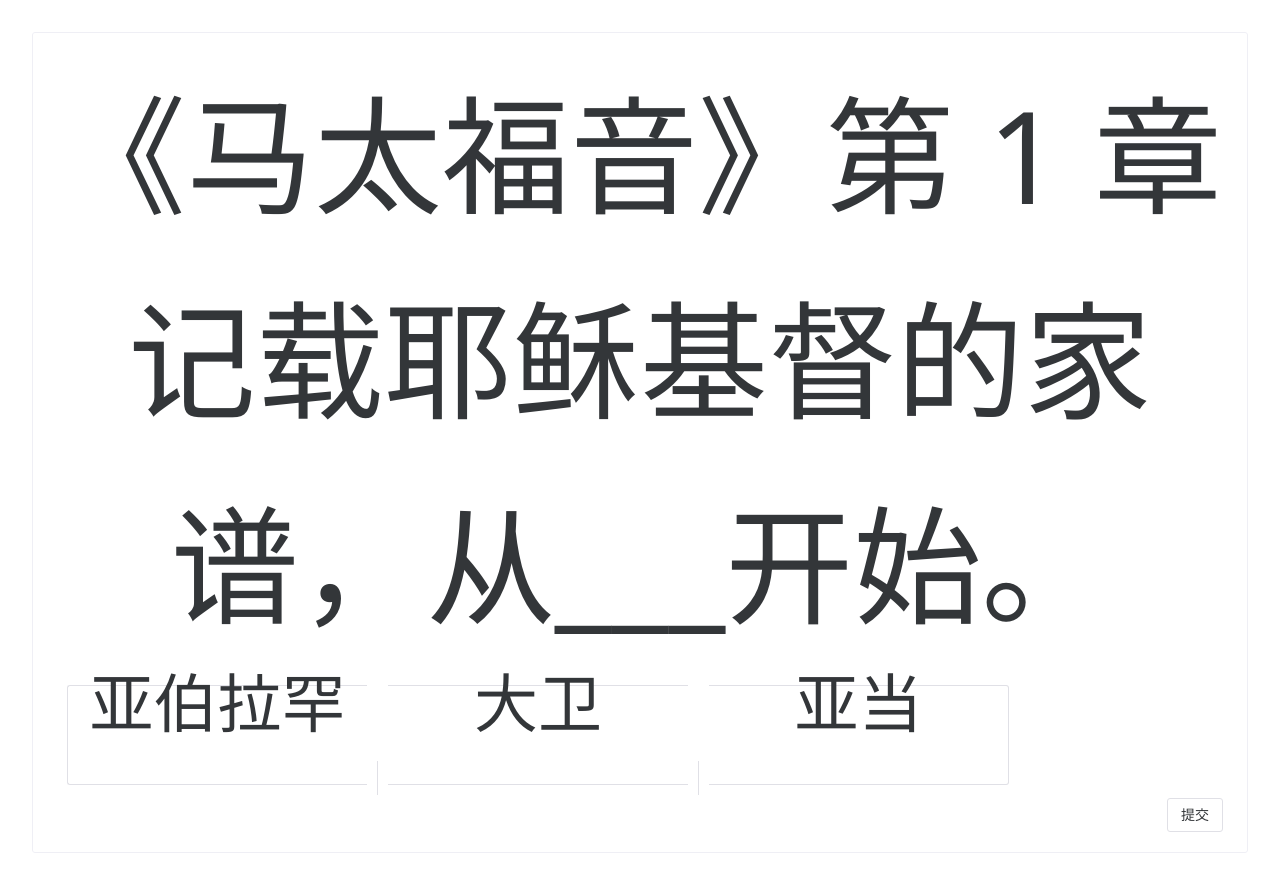
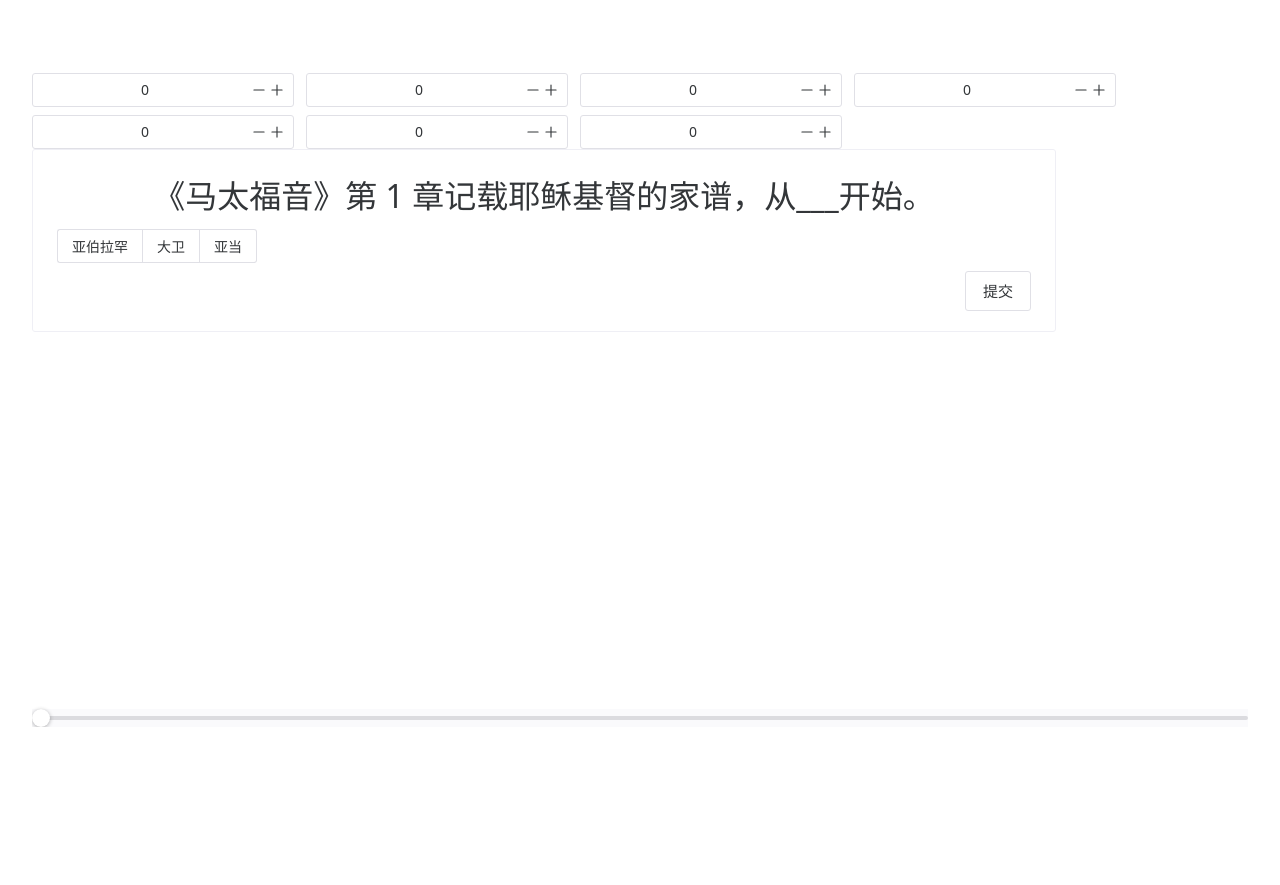
Before and after one commit to langhuihui/bibile-competition, a Vue app: page / in a window 1280 px wide. After the commit the page ends 800 px from the top, so only its background shows below. Built offline with nearby package versions, Linux system fonts and the light colour scheme.

Commit message:
修改外观

```diff
--- a/package.json
+++ b/package.json
@@ -3,6 +3,7 @@
   "version": "0.0.0",
   "type": "module",
   "scripts": {
+    "pnpm": "pnpm i",
     "dev": "vite",
     "build": "vite build",
     "preview": "vite preview"
@@ -13,6 +14,7 @@
   },
   "devDependencies": {
     "@vitejs/plugin-vue": "^4.0.0",
-    "vite": "^4.1.0"
+    "pnpm": "^9.4.0",
+    "vite": "^4.5.3"
   }
 }
--- a/src/components/Big.vue
+++ b/src/components/Big.vue
@@ -1,18 +1,22 @@
 <template>
     <n-config-provider :theme-overrides="themeOverrides">
       <n-layout>
-        <n-layout-content>
+        <n-layout-header>
+          <n-space><n-input-number v-for="n of group" :default-value="0"></n-input-number></n-space>
+        </n-layout-header>
+        <n-layout-content style="width:80vw;height:70vh">
           <n-card>
             <n-space vertical>
               <div class="question">{{ currentQuestion.question }}</div>
               <n-space>
                 <n-radio-group v-model:value="selectedOption">
-                  <n-radio-button class="option" :label="option" v-for="(option,optionIndex ) in currentQuestion.answers" :key="option" :value="optionIndex"></n-radio-button>
+                  <n-radio-button class="option" size="large" :label="option" v-for="(option,optionIndex ) in currentQuestion.answers" :key="option" :value="optionIndex"></n-radio-button>
                 </n-radio-group>
               </n-space>
               <n-space justify="end">
-                <n-button @click="submitAnswer">提交</n-button>
+                <n-button @click="submitAnswer" size="large">提交</n-button>
               </n-space>
+
             </n-space>
             <n-alert v-if="showResult" :type="isCorrect ? 'success' : 'error'" title="结果">
               {{ isCorrect ? '回答正确！' : '回答错误！正确答案：'+currentQuestion.answers[currentQuestion.correctAnswer] }}
@@ -20,18 +24,21 @@
             <n-button v-if="showNextButton" @click="nextQuestion">下一题</n-button>
           </n-card>
         </n-layout-content>
+        <n-layout-footer>
+          <n-slider v-model:value="currentQuestionIndex" />
+        </n-layout-footer>
       </n-layout>
     </n-config-provider>
   </template>
 
   <script setup>
-  import { ref } from 'vue';
-  import { NConfigProvider, NLayout, NLayoutContent, NLayoutHeader, NLayoutSider, NLayoutFooter, NMenu, NButton, NRadioGroup, NRadio, NCard, NAlert, NSpace, NRadioButton } from 'naive-ui';
+  import { computed, ref } from 'vue';
+  import {NSlider,NInputNumber, NConfigProvider, NLayout, NLayoutContent, NLayoutHeader, NLayoutSider, NLayoutFooter, NMenu, NButton, NRadioGroup, NRadio, NCard, NAlert, NSpace, NRadioButton } from 'naive-ui';
   import questions from './question.json'
 
-
+  const group = ref(7)
   const currentQuestionIndex = ref(0);
-  const currentQuestion = ref(questions[currentQuestionIndex.value]);
+  const currentQuestion = computed(()=>questions[currentQuestionIndex.value])
   const selectedOption = ref(null);
   const showResult = ref(false);
   const isCorrect = ref(false);
@@ -45,7 +52,6 @@
 
   const nextQuestion = () => {
     currentQuestionIndex.value++;
-    currentQuestion.value = questions[currentQuestionIndex.value];
     selectedOption.value = null;
     showResult.value = false;
     showNextButton.value = false;
@@ -63,13 +69,13 @@
   </script>
   <style>
 .question {
-  font-size: 8rem;
+  font-size: 2rem;
 }
 .option {
-  font-size: 4rem;
-  min-height: 100px;
-  min-width: 300px;
-  margin: 10px;
-  line-height: 4rem;
+  /* font-size: 2rem; */
+  /* min-height: 100px; */
+  /* min-width: 300px; */
+  /* margin: 10px; */
+  /* line-height: 4rem; */
 }
 </style>
```
Also changed, not shown: 1 other file (tests, documents, lock files or other folders).
